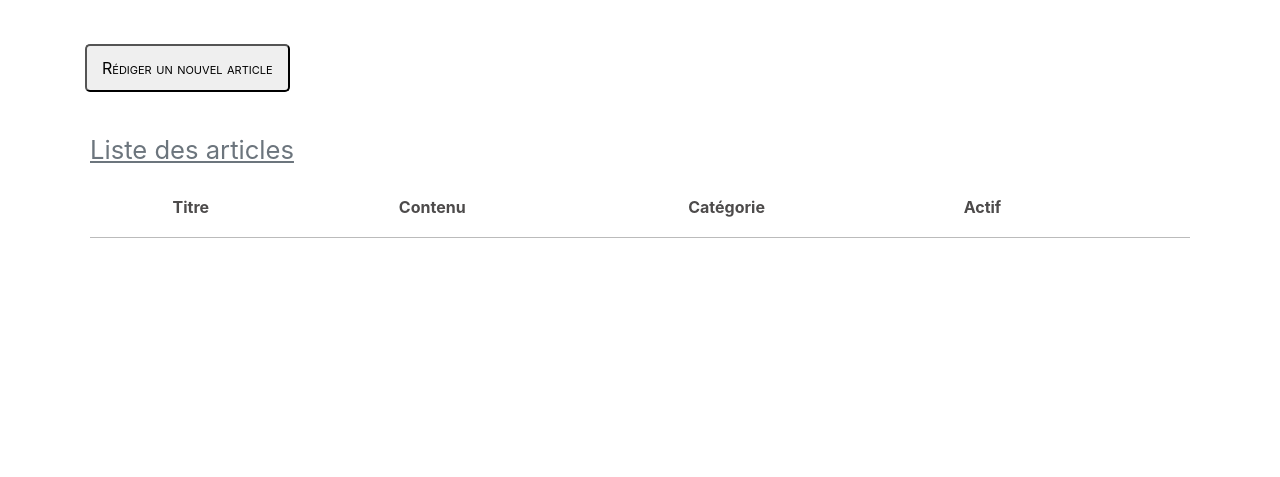
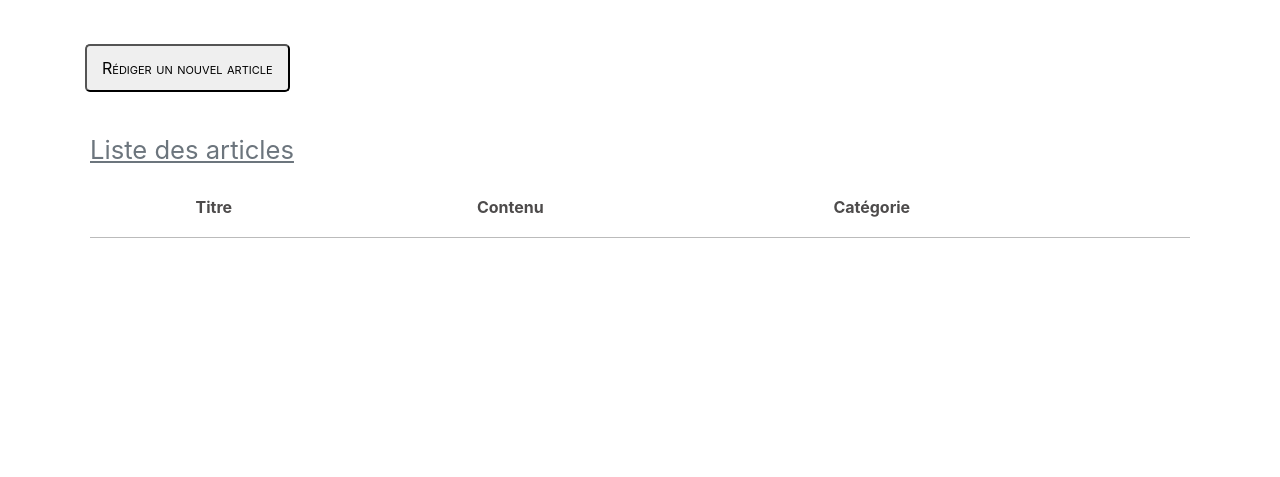
Before and after one commit to oldCb/slow_blog, a PHP site: template vues/compteBlogger.php in a window 1280 px wide. Shown: the part 168-645 px from the top of the page. Run offline with PHP 8.4, Linux system fonts and the light colour scheme; the template is opened without the code that fills it, so the values that code supplies are empty.

Commit message:
fix list art tab

```diff
--- a/vues/compteBlogger.php
+++ b/vues/compteBlogger.php
@@ -14,7 +14,6 @@
 			<th>Titre</th>
 			<th>Contenu</th>
 			<th>Catégorie</th>
-			<th>Actif</th>
 			<th></th>
 		</thead>
 		<tbody>
```
